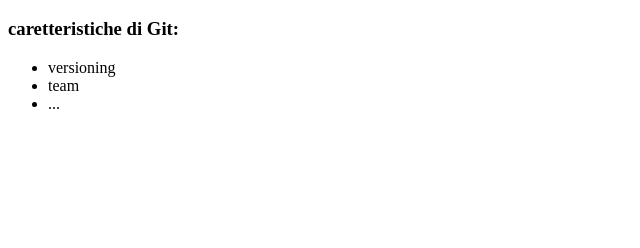
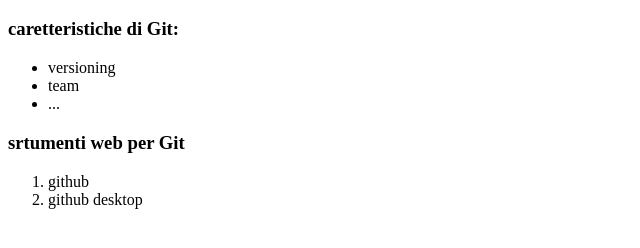
Before and after one commit to UMBI2750/test, a plain HTML site: page index.html in a window 1280 px wide. Shown: the part 48-296 px from the top of the page, without its empty margins (0-640 px from the left). Drawn offline with Linux system fonts and the light colour scheme.

Commit message:
aggiunto elenco strumenti

```diff
--- a/index.html
+++ b/index.html
@@ -1,7 +1,9 @@
 <html>
+
     <head>
         <title>test</title>
     </head>
+
     <body>
         <h1> primo test </h1>
         <h3>caretteristiche di Git: </h3>
@@ -10,5 +12,11 @@
             <li>team</li>
             <li>...</li>
         </ul>
+        <h3>srtumenti web per Git</h3>
+        <ol>
+            <lI>github</lI>
+            <lI>github desktop</lI>
+        </ol>
     </body>
+
 </html>
```
